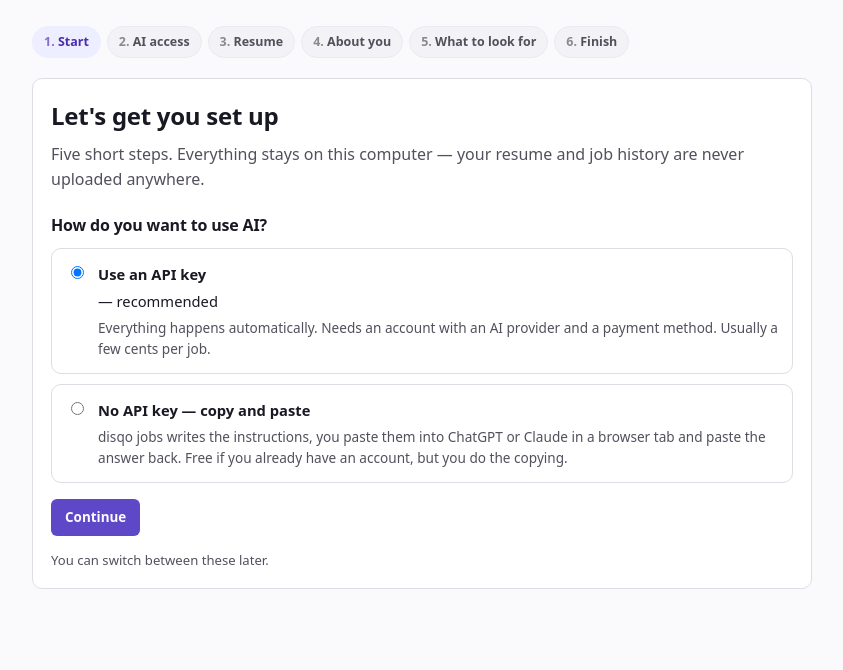
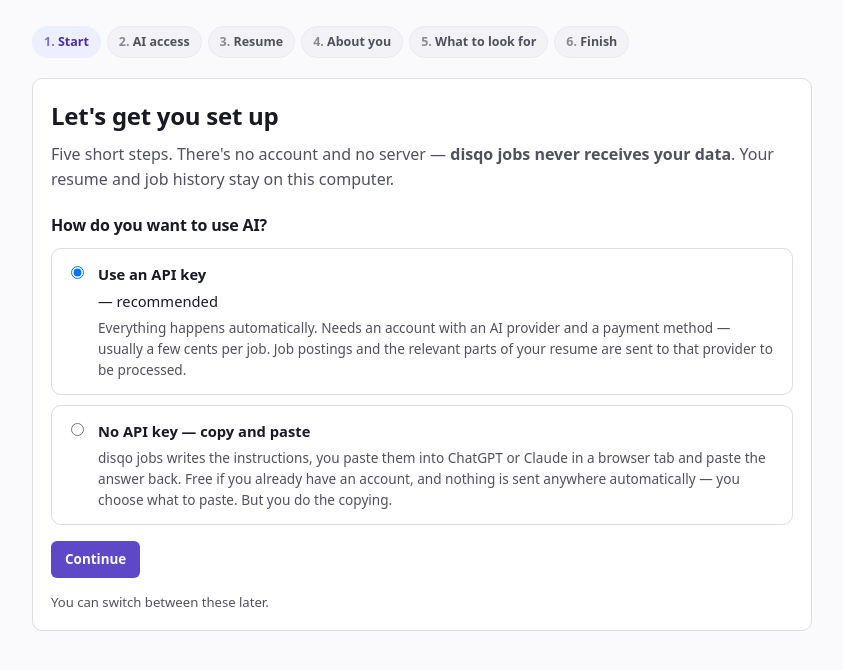
Before and after one commit to disquee/disqo-jobs, a FastAPI app: page /setup in a window 1280 px wide. Shown: the part 52-722 px from the top of the page, without its empty margins (218-1061 px from the left). Run offline with FastAPI, Linux system fonts and the light colour scheme; some libraries are stand-ins or nearby versions.

Commit message:
Say plainly that disqo jobs doesn't collect your data

```diff
--- a/jobpilot/dashboard/templates/setup.html
+++ b/jobpilot/dashboard/templates/setup.html
@@ -17,8 +17,9 @@
   {% if step == 'welcome' %}
     <div class="card">
       <h2 class="page-title">Let's get you set up</h2>
-      <p class="muted" style="margin-top:8px;">Five short steps. Everything stays on this
-        computer — your resume and job history are never uploaded anywhere.</p>
+      <p class="muted" style="margin-top:8px;">Five short steps. There's no account and no
+        server — <strong>disqo jobs never receives your data</strong>. Your resume and
+        job history stay on this computer.</p>
 
       <h3 style="margin-top:22px;">How do you want to use AI?</h3>
       <form method="post" action="/setup/mode">
@@ -27,7 +28,9 @@
           <span>
             <strong>Use an API key</strong> — recommended
             <span class="muted">Everything happens automatically. Needs an account with
-              an AI provider and a payment method. Usually a few cents per job.</span>
+              an AI provider and a payment method — usually a few cents per job. Job
+              postings and the relevant parts of your resume are sent to that provider
+              to be processed.</span>
           </span>
         </label>
         <label class="choice">
@@ -36,7 +39,8 @@
             <strong>No API key — copy and paste</strong>
             <span class="muted">disqo jobs writes the instructions, you paste them into
               ChatGPT or Claude in a browser tab and paste the answer back. Free if you
-              already have an account, but you do the copying.</span>
+              already have an account, and nothing is sent anywhere automatically — you
+              choose what to paste. But you do the copying.</span>
           </span>
         </label>
         <div class="row" style="margin-top:16px;"><button type="submit">Continue</button></div>
```
Also changed, not shown: jobpilot/dashboard/templates/data.html (+13 -3 lines).
